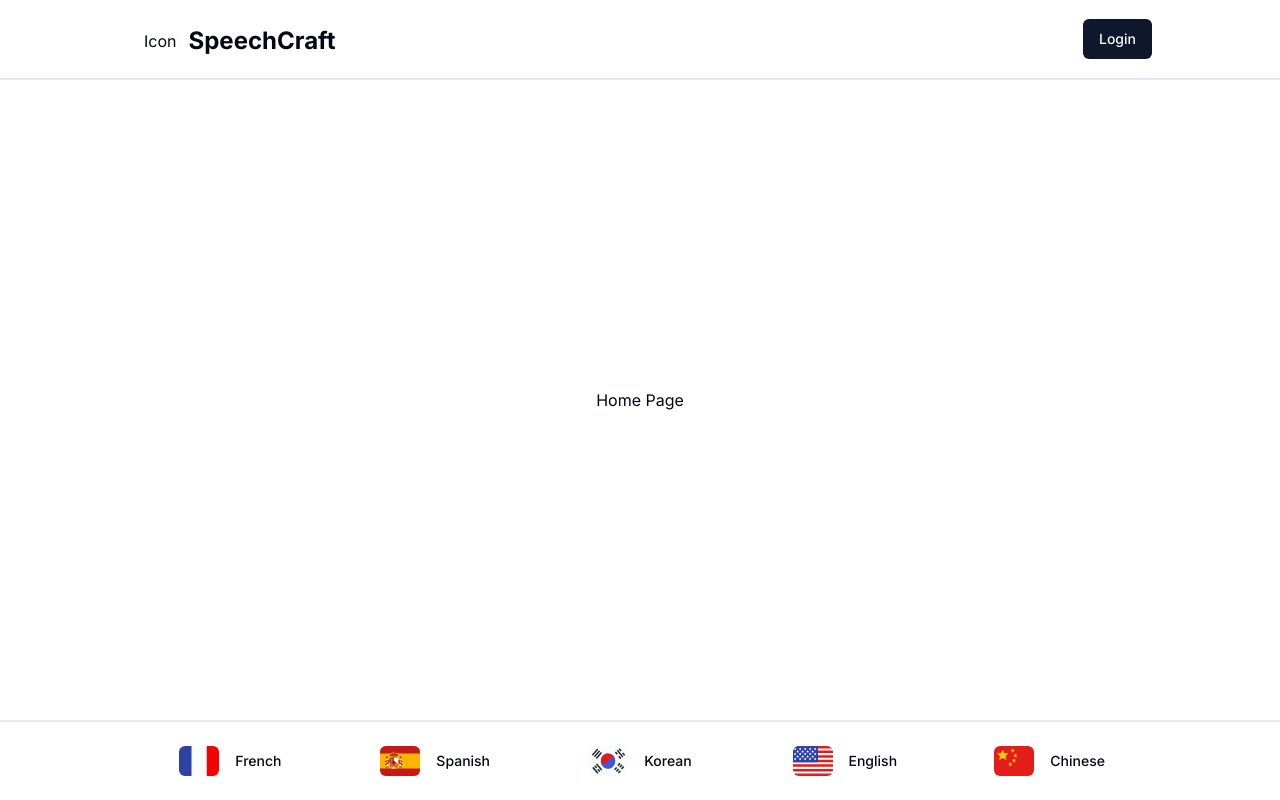
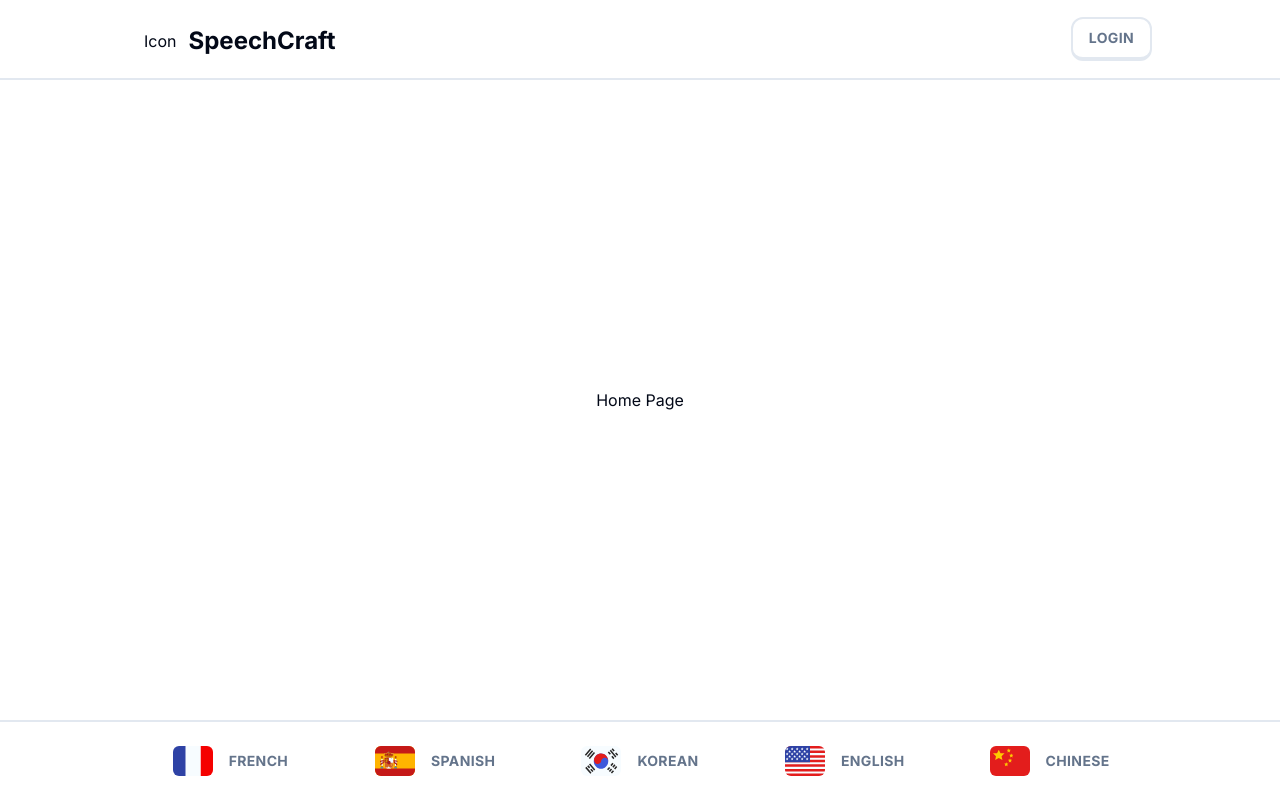
Before and after one commit to Dillonzellis/SpeechCraft, a Next.js app: page / in a window 1280 px wide. Built offline with nearby package versions, Linux system fonts and the light colour scheme; no server answers.

Commit message:
feat: add new btn variants

```diff
--- a/src/components/ui/button.tsx
+++ b/src/components/ui/button.tsx
@@ -1,56 +1,70 @@
-import * as React from "react"
-import { Slot } from "@radix-ui/react-slot"
-import { cva, type VariantProps } from "class-variance-authority"
+import * as React from "react";
+import { Slot } from "@radix-ui/react-slot";
+import { cva, type VariantProps } from "class-variance-authority";
 
-import { cn } from "@/lib/utils"
+import { cn } from "@/lib/utils";
 
 const buttonVariants = cva(
-  "inline-flex items-center justify-center whitespace-nowrap rounded-md text-sm font-medium ring-offset-background transition-colors focus-visible:outline-none focus-visible:ring-2 focus-visible:ring-ring focus-visible:ring-offset-2 disabled:pointer-events-none disabled:opacity-50",
+  "inline-flex items-center justify-center whitespace-nowrap rounded-xl text-sm font-bold ring-offset-background transition-colors focus-visible:outline-none focus-visible:ring-2 focus-visible:ring-ring focus-visible:ring-offset-2 disabled:pointer-events-none disabled:opacity-50 uppercase tracking-wide",
   {
     variants: {
       variant: {
-        default: "bg-primary text-primary-foreground hover:bg-primary/90",
-        destructive:
-          "bg-destructive text-destructive-foreground hover:bg-destructive/90",
-        outline:
-          "border border-input bg-background hover:bg-accent hover:text-accent-foreground",
+        locked:
+          "bg-neutral-200 text-primary-foreground hover:bg-neutral-200/90 border-neutral-400 border-b-4 active:border-b-0",
+        default:
+          "bg-white text-black border-slate-200 border-2 border-b-4 active:border-b-2 hover:bg-slate-100 text-slate-500",
+        primary:
+          "bg-sky-400 text-primary-foreground hover:bg-sky-400/90 border-sky-500 border-b-4 active:border-b-0",
+        primaryOutline: "bg-white text-sky-500 hover:bg-slate-100",
         secondary:
-          "bg-secondary text-secondary-foreground hover:bg-secondary/80",
-        ghost: "hover:bg-accent hover:text-accent-foreground",
-        link: "text-primary underline-offset-4 hover:underline",
+          "bg-green-500 text-primary-foreground hover:bg-green-500/90 border-green-600 border-b-4 active:border-b-0",
+        secondaryOutline: "bg-white text-green-500 hover:bg-slate-100",
+        danger:
+          "bg-rose-500 text-primary-foreground hover:bg-rose-500/90 border-rose-600 border-b-4 active:border-b-0",
+        dangerOutline: "bg-white text-rose-500 hover:bg-slate-100",
+        super:
+          "bg-indigo-500 text-primary-foreground hover:bg-indigo-500/90 border-indigo-600 border-b-4 active:border-b-0",
+        superOutline: "bg-white text-indigo-500 hover:bg-slate-100",
+        ghost:
+          "bg-transparent text-slate-500 border-transparent border-0 hover:bg-slate-100",
+        sidebar:
+          "bg-transparent text-slate-500 border-2 border-transparent hover:bg-slate-100 transition-none",
+        sidebarOutline:
+          "bg-sky-500/15 text-sky-500 border-sky-300 border-2 hover:bg-sky-500/20 transition-none",
       },
       size: {
-        default: "h-10 px-4 py-2",
-        sm: "h-9 rounded-md px-3",
-        lg: "h-11 rounded-md px-8",
+        default: "h-11 px-4 py-2",
+        sm: "h-9 px-3",
+        lg: "h-12 px-8",
         icon: "h-10 w-10",
+        rounded: "rounded-full",
       },
     },
     defaultVariants: {
       variant: "default",
       size: "default",
     },
-  }
-)
+  },
+);
 
 export interface ButtonProps
   extends React.ButtonHTMLAttributes<HTMLButtonElement>,
     VariantProps<typeof buttonVariants> {
-  asChild?: boolean
+  asChild?: boolean;
 }
 
 const Button = React.forwardRef<HTMLButtonElement, ButtonProps>(
   ({ className, variant, size, asChild = false, ...props }, ref) => {
-    const Comp = asChild ? Slot : "button"
+    const Comp = asChild ? Slot : "button";
     return (
       <Comp
         className={cn(buttonVariants({ variant, size, className }))}
         ref={ref}
         {...props}
       />
-    )
-  }
-)
-Button.displayName = "Button"
+    );
+  },
+);
+Button.displayName = "Button";
 
-export { Button, buttonVariants }
+export { Button, buttonVariants };
```
